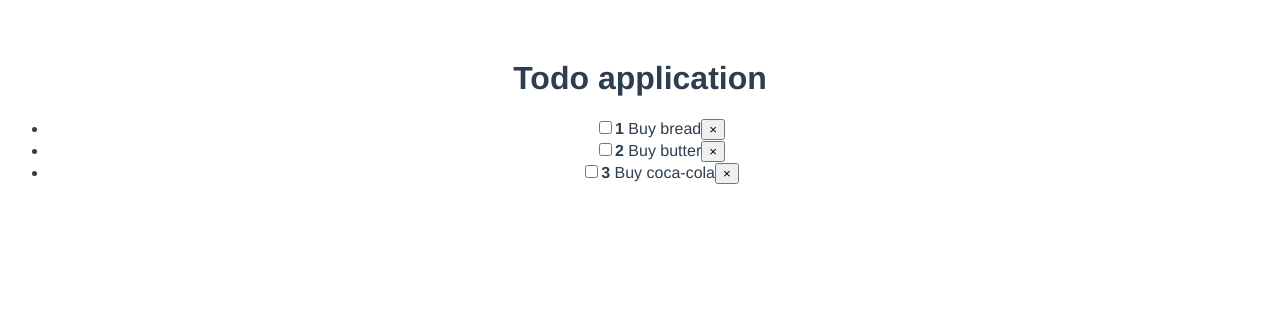
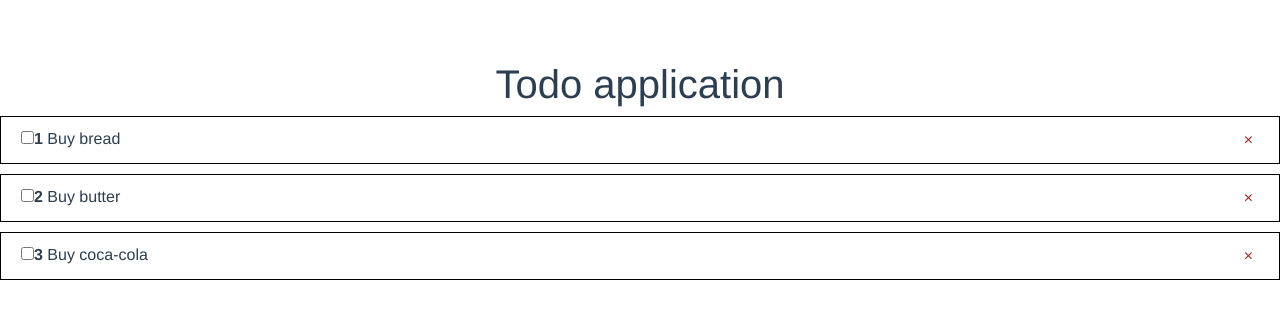
Before and after one commit to RavilBoyukzade/todo-list, a Vue app: page / in a window 1280 px wide. Shown: the top 318 px of the page. Built offline with nearby package versions, Linux system fonts and the light colour scheme.

Commit message:
add some css

```diff
--- a/src/App.vue
+++ b/src/App.vue
@@ -6,6 +6,8 @@
 </template>
 
 <script>
+import 'bootstrap/dist/css/bootstrap.css'
+import 'bootstrap-vue/dist/bootstrap-vue.css'
 import TodoList from "@/components/TodoList.vue";
 export default {
   name: "App",
--- a/src/components/TodoItem.vue
+++ b/src/components/TodoItem.vue
@@ -21,3 +21,20 @@ export default {
     }
 }
 </script>
+
+<style scoped>
+  li{
+    border:1px solid black;
+    display: flex;
+    justify-content: space-between;
+    margin-bottom: 10px;
+    padding: 10px 20px;
+  }
+  button{
+    color: brown;
+    border-radius: 30px;
+    border:white;
+    background-color: white;
+  }
+
+</style>
--- a/src/components/TodoList.vue
+++ b/src/components/TodoList.vue
@@ -18,5 +18,9 @@ export default{
 }
 </script>
 <style scoped>
-
+    ul{
+        list-style-type:none;
+        margin:0;
+        padding:0;
+    }
 </style>
```
